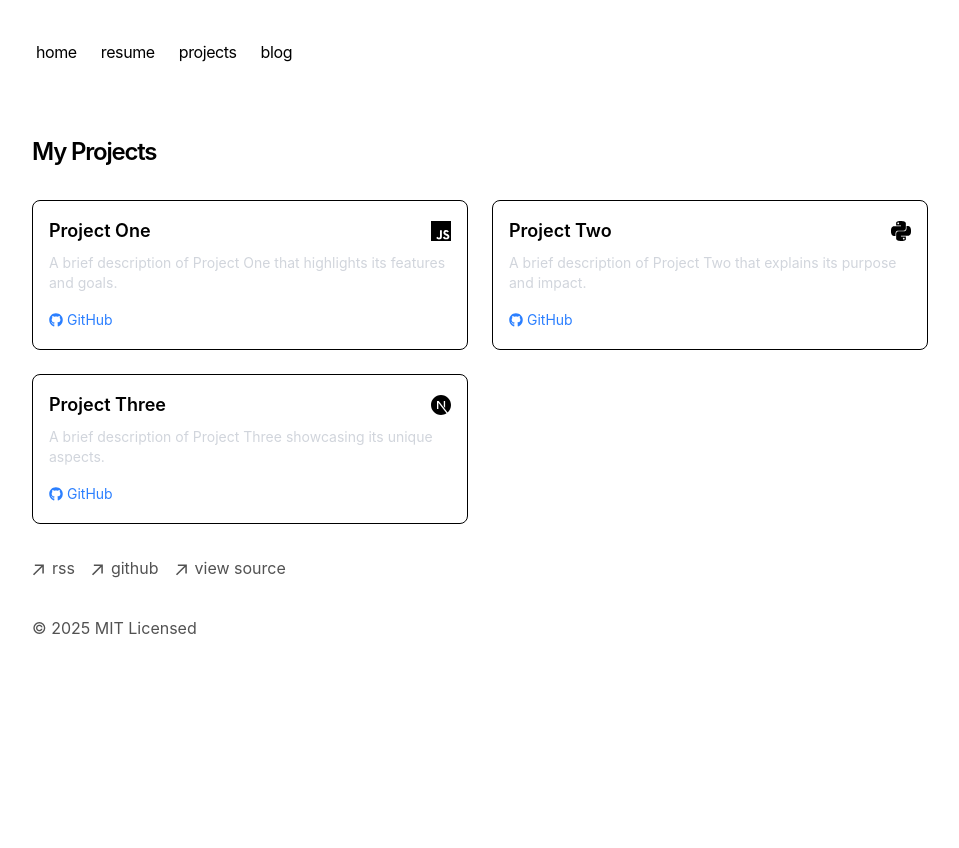
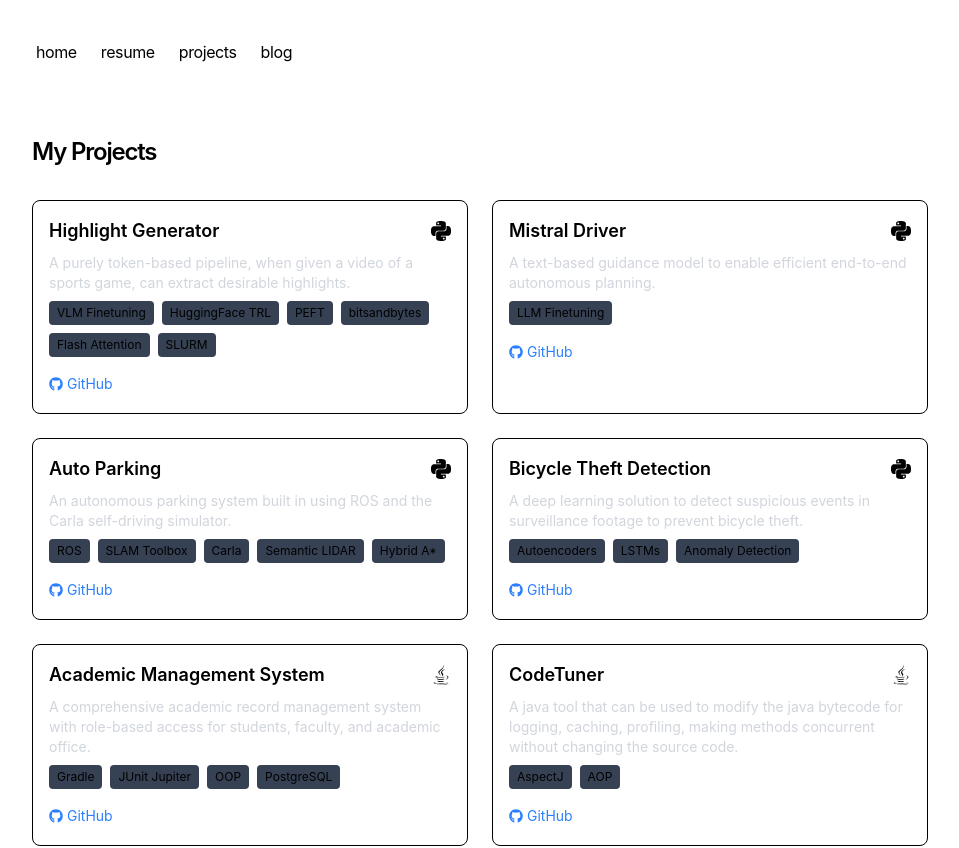
Before and after one commit to pranav-mallela/Website, a Next.js app: page /projects in a window 1280 px wide. Shown: the top 848 px of the page, without its empty margins (160-1119 px from the left). Before the commit the page ends 800 px from the top, so only its background shows below. Built offline with nearby package versions, Linux system fonts and the light colour scheme.

Commit message:
projects and resume zoom added

```diff
--- a/app/blog/[slug]/page.tsx
+++ b/app/blog/[slug]/page.tsx
@@ -14,7 +14,7 @@ export async function generateStaticParams() {
 export function generateMetadata({ params }) {
   let post = getBlogPosts().find((post) => post.slug === params.slug)
   if (!post) {
-    return
+    return null
   }
 
   let {
--- a/app/page.tsx
+++ b/app/page.tsx
@@ -21,7 +21,7 @@ export default function PortfolioSection() {
           className="w-32 h-32 rounded-full mb-4"
         />
         <h1 className="text-2xl font-semibold tracking-tighter mb-4">
-          My Portfolio
+          Pranav Mallela
         </h1>
         <p className="mb-4">
           {`I'm a Vim enthusiast and tab advocate, finding unmatched efficiency in
--- a/app/projects/page.tsx
+++ b/app/projects/page.tsx
@@ -1,24 +1,55 @@
-import { FaGithub } from 'react-icons/fa'
-import { SiJavascript, SiPython, SiNextdotjs } from 'react-icons/si'
+import { FaGithub, FaJava } from 'react-icons/fa'
+import { SiPython, SiFlutter } from 'react-icons/si'
 
 const projects = [
   {
-    title: 'Project One',
-    description: 'A brief description of Project One that highlights its features and goals.',
-    github: 'https://github.com/yourusername/project-one',
-    tech: <SiJavascript title="JavaScript" />,
+    title: 'Highlight Generator',
+    description: 'A purely token-based pipeline, when given a video of a sports game, can extract desirable highlights.',
+    github: 'https://github.com/yourusername/highlight-generator',
+    techIcon: <SiPython title="Python" />,
+    techStack: ['VLM Finetuning', 'HuggingFace TRL', 'PEFT', 'bitsandbytes', 'Flash Attention', 'SLURM'],
   },
   {
-    title: 'Project Two',
-    description: 'A brief description of Project Two that explains its purpose and impact.',
-    github: 'https://github.com/yourusername/project-two',
-    tech: <SiPython title="Python" />,
+    title: 'Mistral Driver',
+    description: 'A text-based guidance model to enable efficient end-to-end autonomous planning.',
+    github: 'https://github.com/yourusername/mistral-driver',
+    techIcon: <SiPython title="Python" />,
+    techStack: ['LLM Finetuning'],
   },
   {
-    title: 'Project Three',
-    description: 'A brief description of Project Three showcasing its unique aspects.',
-    github: 'https://github.com/yourusername/project-three',
-    tech: <SiNextdotjs title="Next.js" />,
+    title: 'Auto Parking',
+    description: 'An autonomous parking system built in using ROS and the Carla self-driving simulator.',
+    github: 'https://github.com/yourusername/auto-parking',
+    techIcon: <SiPython title="Python" />,
+    techStack: ['ROS', 'SLAM Toolbox', 'Carla', 'Semantic LIDAR', 'Hybrid A*'],
+  },
+  {
+    title: 'Bicycle Theft Detection',
+    description: 'A deep learning solution to detect suspicious events in surveillance footage to prevent bicycle theft.',
+    github: 'https://github.com/yourusername/bicycle-theft-detection',
+    techIcon: <SiPython title="Python" />,
+    techStack: ['Autoencoders', 'LSTMs', 'Anomaly Detection'],
+  },
+  {
+    title: 'Academic Management System',
+    description: 'A comprehensive academic record management system with role-based access for students, faculty, and academic office.',
+    github: 'https://github.com/yourusername/academic-management-system',
+    techIcon: <FaJava title="Java" />,
+    techStack: ['Gradle', 'JUnit Jupiter', 'OOP', 'PostgreSQL'],
+  },
+  {
+    title: 'CodeTuner',
+    description: 'A java tool that can be used to modify the java bytecode for logging, caching, profiling, making methods concurrent without changing the source code.',
+    github: 'https://github.com/yourusername/codetuner',
+    techIcon: <FaJava title="Java" />,
+    techStack: ['AspectJ', 'AOP'],
+  },
+  {
+    title: 'UtilMan',
+    description: 'An app that makes personal finance management easy and organized.',
+    github: 'https://github.com/yourusername/utilman',
+    techIcon: <SiFlutter title="Flutter" />,
+    techStack: ['Flutter', 'Firebase'],
   },
 ]
 
@@ -30,13 +61,20 @@ export default function ProjectsPage() {
         {projects.map((project, idx) => (
           <div
             key={idx}
-            className="border rounded-lg p-4 hover:shadow-lg transition-shadow"
+            className="border rounded-lg p-4 hover:shadow-lg hover:bg-gray-800 hover:scale-[1.02] transition-all"
           >
             <div className="flex items-center justify-between mb-2">
               <h2 className="text-lg font-semibold">{project.title}</h2>
-              <span className="text-xl">{project.tech}</span>
+              <span className="text-xl">{project.techIcon}</span>
             </div>
-            <p className="text-sm text-gray-300 mb-4">{project.description}</p>
+            <p className="text-sm text-gray-300 mb-2">{project.description}</p>
+            <div className="flex flex-wrap gap-2 mb-4">
+              {project.techStack.map((tech, i) => (
+                <span key={i} className="bg-gray-700 text-xs px-2 py-1 rounded">
+                  {tech}
+                </span>
+              ))}
+            </div>
             <a
               href={project.github}
               target="_blank"
--- a/app/resume/page.tsx
+++ b/app/resume/page.tsx
@@ -1,11 +1,34 @@
-// app/resume/page.tsx
-import React from 'react';
+'use client';
+
+import React, { useEffect, useState } from 'react';
 
 export default function ResumePage() {
+  const [zoomLevel, setZoomLevel] = useState(112);
+
+  useEffect(() => {
+    const updateZoom = () => {
+      const width = window.innerWidth;
+      if (width > 1280) {
+        setZoomLevel(112);
+      } else if (width > 1024) {
+        setZoomLevel(100);
+      } else if (width > 768) {
+        setZoomLevel(85);
+      } else {
+        setZoomLevel(70);
+      }
+    };
+
+    updateZoom();
+    window.addEventListener('resize', updateZoom);
+    return () => window.removeEventListener('resize', updateZoom);
+  }, []);
+
   return (
     <div className="w-full h-[calc(100vh-5rem)]">
       <iframe
-        src="/resume.pdf#zoom=112"
+        key={zoomLevel}  // <-- this forces iframe to re-render when zoomLevel changes
+        src={`/resume.pdf#zoom=${zoomLevel}`}
         className="w-full h-full"
       />
     </div>
```
